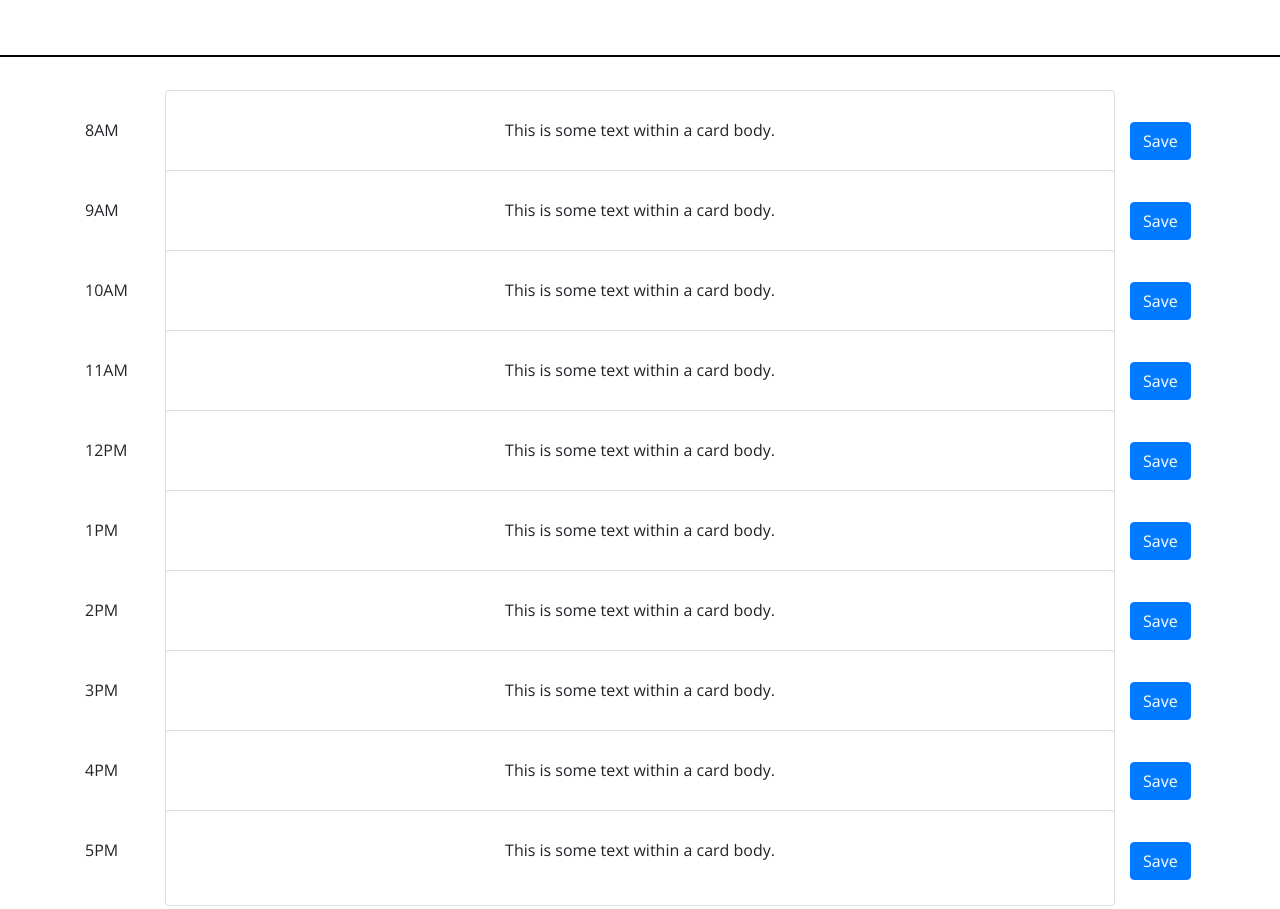
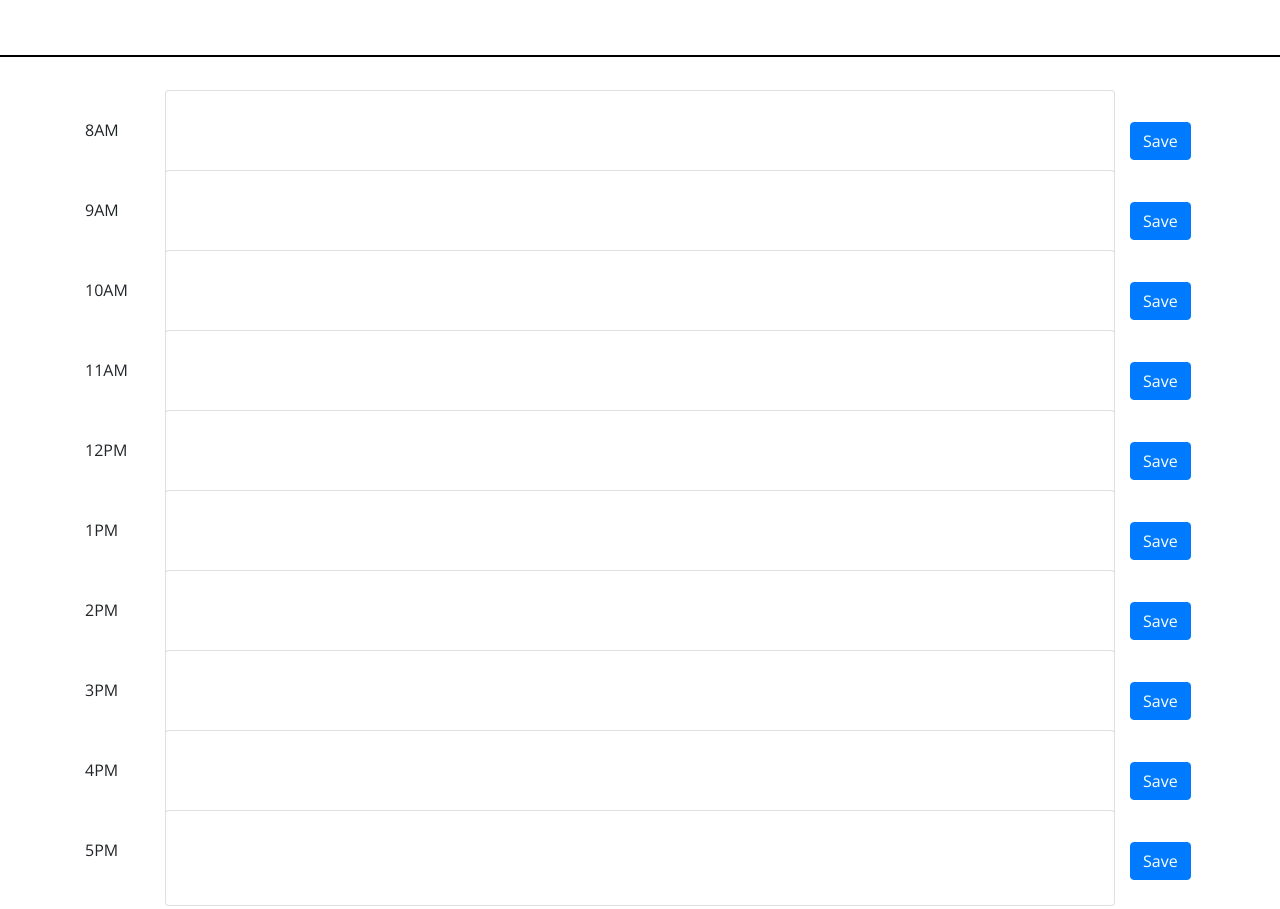
Before and after one commit to sranson/day-planner, a plain HTML site: page index.html in a window 1280 px wide. Shown: the part 240-1149 px from the top of the page. Drawn offline with nearby package versions, Linux system fonts and the light colour scheme.

Commit message:
added text input to time blocks

```diff
--- a/index.html
+++ b/index.html
@@ -49,7 +49,7 @@
         </div>
         <div class="card col-10 id="card8am">
           <div class="card-body 8am" style="display:flex; align-items:center; justify-content: center">
-            <p>This is some text within a card body.</p>
+            <input id="text8am" class="flex-fill" type="text" style="display:flex; border:none">
           </div>
         </div>
 
@@ -66,7 +66,7 @@
         </div>
         <div class="card col-10" id="card9am">
           <div class="card-body 9am" style="display:flex; align-items:center; justify-content: center">
-            <p>This is some text within a card body.</p>
+            <input id="text9am" class="flex-fill" type="text" style="display:flex; border:none">
           </div>
         </div>
 
@@ -82,7 +82,7 @@
         </div>
         <div class="card col-10" id="card10am">
           <div class="card-body 10am" style="display:flex; align-items:center; justify-content: center">
-            <p>This is some text within a card body.</p>
+            <input id="text10am" class="flex-fill" type="text" style="display:flex; border:none">
           </div>
         </div>
 
@@ -98,7 +98,7 @@
         </div>
         <div class="card col-10" id="card11am">
           <div class="card-body 8am" style="display:flex; align-items:center; justify-content: center">
-            <p>This is some text within a card body.</p>
+            <input id="text11am" class="flex-fill" type="text" style="display:flex; border:none">
           </div>
         </div>
 
@@ -114,7 +114,7 @@
         </div>
         <div class="card col-10" id="card12pm">
           <div class="card-body 12pm" style="display:flex; align-items:center; justify-content: center">
-            <p>This is some text within a card body.</p>
+            <input id="text12pm" class="flex-fill" type="text" style="display:flex; border:none">
           </div>
         </div>
         <div class="col-1">
@@ -129,7 +129,7 @@
         </div>
         <div class="card col-10" id="card1pm">
           <div class="card-body 1pm" style="display:flex; align-items:center; justify-content: center">
-            <p>This is some text within a card body.</p>
+            <input id="text1pm" class="flex-fill" type="text" style="display:flex; border:none">
           </div>
         </div>
 
@@ -145,7 +145,7 @@
         </div>
         <div class="card col-10" id="card2pm">
           <div class="card-body 2pm" style="display:flex; align-items:center; justify-content: center">
-            <p>This is some text within a card body.</p>
+            <input id="text2pm" class="flex-fill" type="text" style="display:flex; border:none">
           </div>
         </div>
 
@@ -161,7 +161,7 @@
         </div>
         <div class="card col-10" id="card3pm">
           <div class="card-body 3pm" style="display:flex; align-items:center; justify-content: center">
-            <p>This is some text within a card body.</p>
+            <input id="text3pm" class="flex-fill" type="text" style="display:flex; border:none">
           </div>
         </div>
 
@@ -178,7 +178,7 @@
         </div>
         <div class="card col-10" id="card4pm">
           <div class="card-body 4pm" style="display:flex; align-items:center; justify-content: center">
-            <p>This is some text within a card body.</p>
+            <input id="text4pm" class="flex-fill" type="text" style="display:flex; border:none">
           </div>
         </div>
 
@@ -194,7 +194,7 @@
         </div>
         <div class="card col-10" id="card5pm">
           <div class="card-body 5pm" style="display:flex; align-items:center; justify-content: center">
-            <p>This is some text within a card body.</p>
+            <input id="text5pm" class="flex-fill" type="text" style="display:flex; border:none">
           </div>
         </div>
 
```
